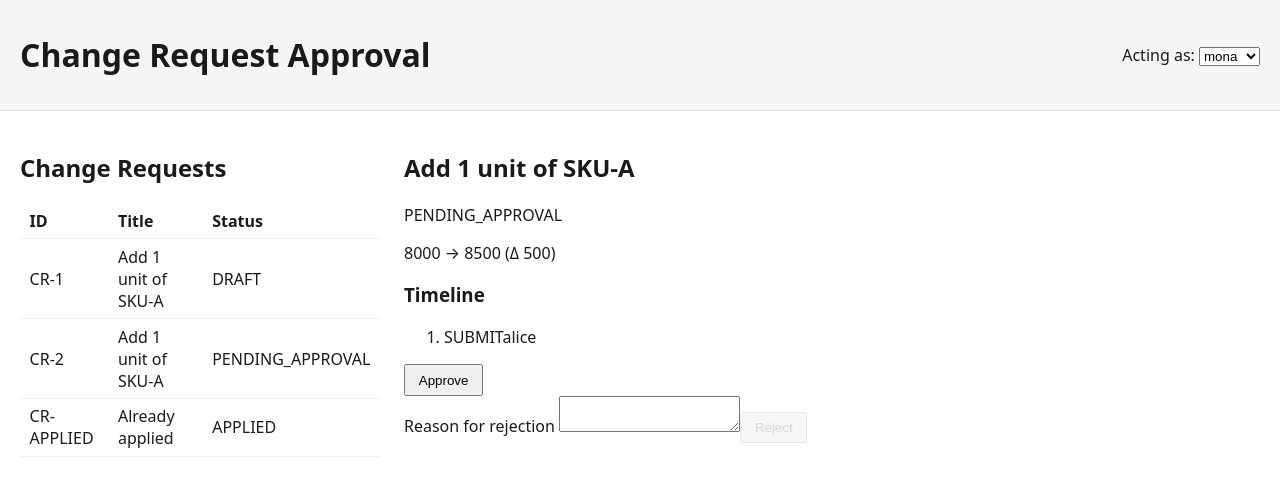
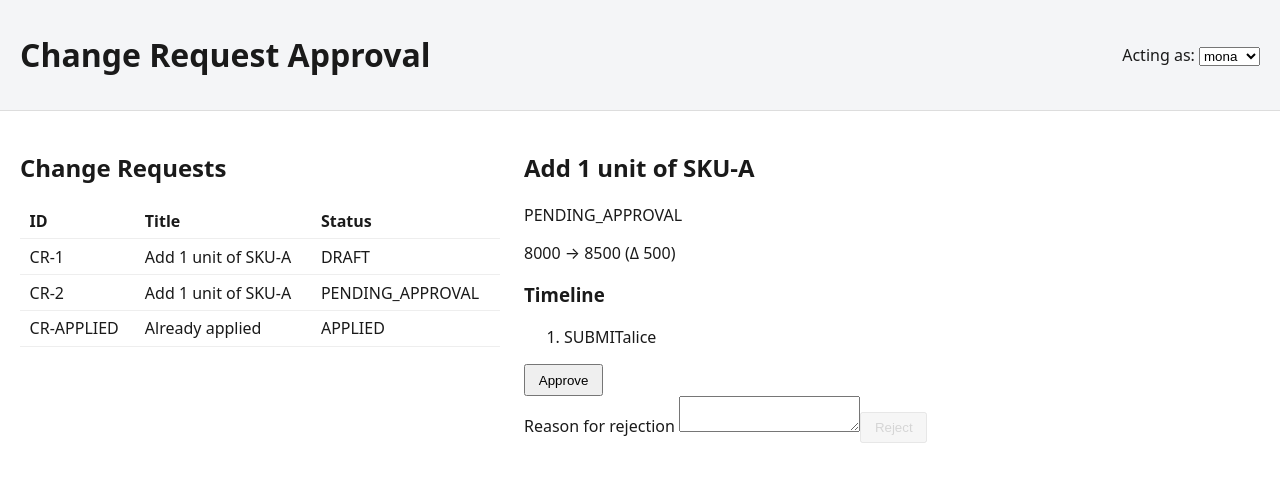
Before and after one commit to ZEEDA/cr-assessment-fullstack-20260721, an Angular app: page / in a window 1280 px wide. Shown: the top 496 px of the page. Built offline with nearby package versions, Linux system fonts and the light colour scheme.

Commit message:
Fix onSelect method to reset selectedId before setting a new value (update cr_details_component content)

```diff
--- a/src/app/app.component.ts
+++ b/src/app/app.component.ts
@@ -33,7 +33,8 @@ export class AppComponent {
 	}
 
 	onSelect(id: string): void {
-		this.selectedId = id;
+		this.selectedId = null;
+		setTimeout(() => {this.selectedId = id;}, 0);
 	}
 
 	private reload(): void {
--- a/src/styles.css
+++ b/src/styles.css
@@ -15,7 +15,7 @@ body {
 }
 .app-layout {
 	display: grid;
-	grid-template-columns: 360px 1fr;
+	grid-template-columns: 480px 1fr;
 	gap: 1.5rem;
 	padding: 1.25rem;
 	align-items: start;
```
